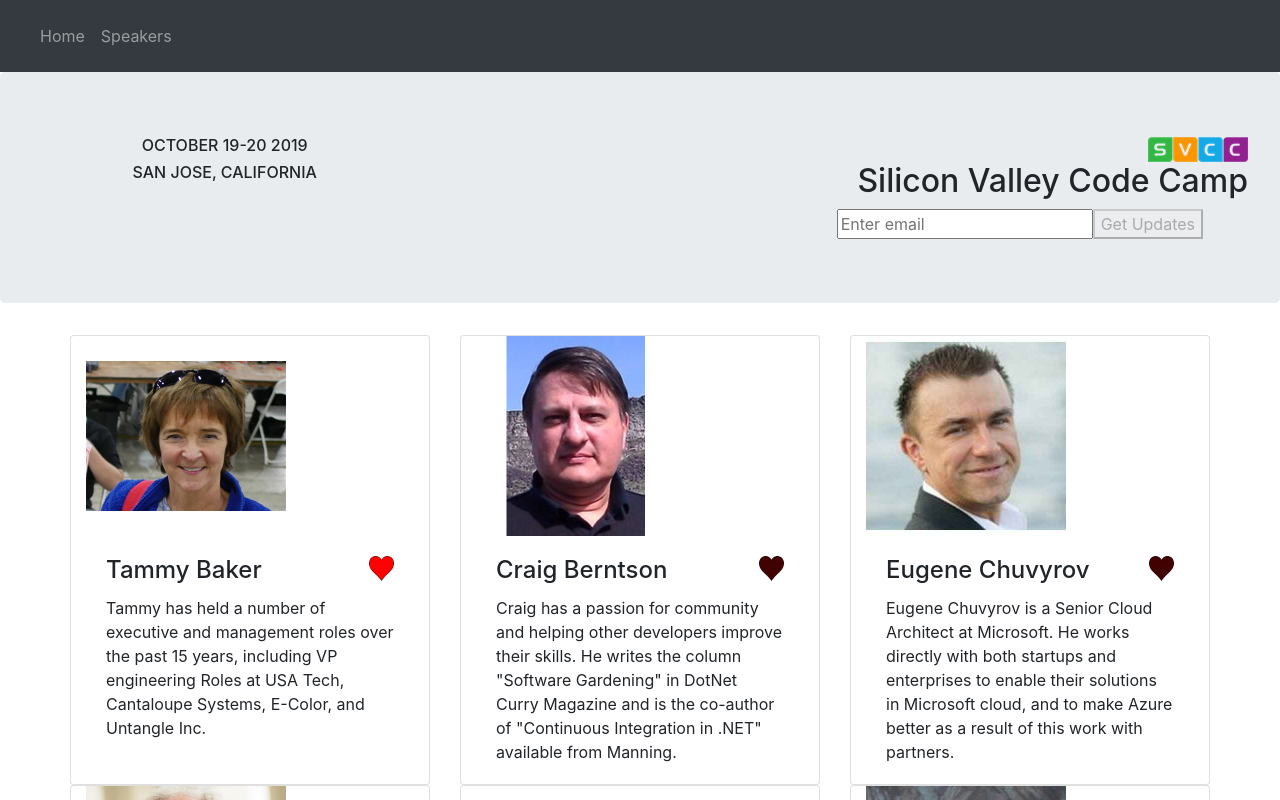
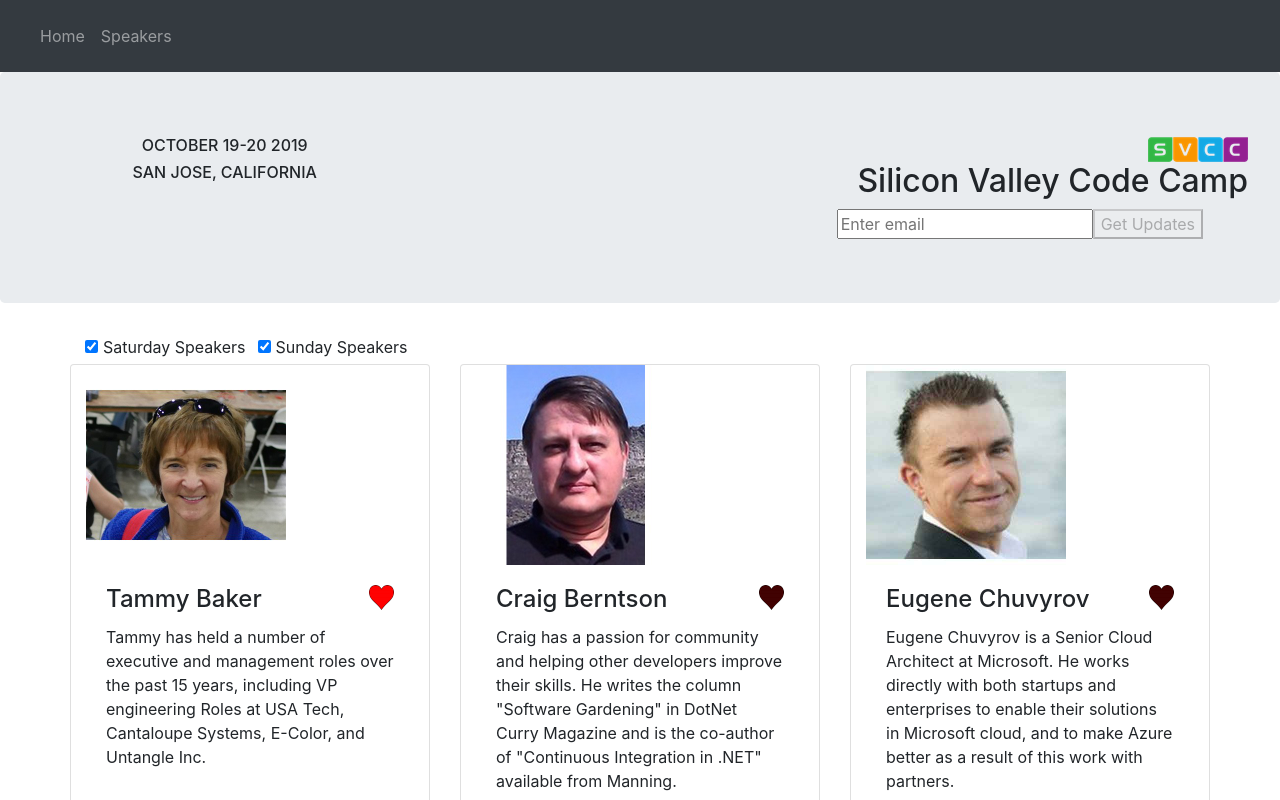
Before and after one commit to vasylsemak/ConferenceApp-React, a Next.js app: page /speakers in a window 1280 px wide. Shown: the top 800 px of the page. Built offline with nearby package versions, Linux system fonts and the light colour scheme.

Commit message:
implement 'sort by days' functionality

```diff
--- a/src/SatSunSpeakers.js
+++ b/src/SatSunSpeakers.js
@@ -1,6 +1,8 @@
 import React from 'react'
 
-const SatSunSpeakers = ({ speakSat, speakSun, handleSat, handleSun }) => (
+const SatSunSpeakers = ({
+  speakersSat, speakersSun, handleChangeSat, handleChangeSun
+}) => (
   <div className="btn-toolbar margintopbottom5 chekbox-bigger">
     <div className="hide">
       <div className="form-check-inline">
@@ -8,8 +10,8 @@
           <input
             type="checkbox"
             className="form-check-input"
-            onChange={handleSat}
-            checked={speakSat}
+            onChange={handleChangeSat}
+            checked={speakersSat}
           />
           Saturday Speakers
         </label>
@@ -19,8 +21,8 @@
           <input
             type="checkbox"
             className="form-check-input"
-            onChange={handleSun}
-            checked={speakSun}
+            onChange={handleChangeSun}
+            checked={speakersSun}
           />
           Sunday Speakers
         </label>
--- a/src/Speakers.js
+++ b/src/Speakers.js
@@ -1,29 +1,47 @@
-import React from 'react'
+import React, { useState } from 'react'
 import Menu from './Menu'
 import Header from './Header'
 import SatSunSpeakers from './SatSunSpeakers'
 import Speaker from './Speaker'
-import UseSpeakers from './useHooks/useSpeakers'
+import UseSpeakers from './useHooks/UseSpeakers'
 
 const Speakers = () => {
-  const { speakerList, isLoading, heartFavHandler } = UseSpeakers()
+  const {
+    speakerList,
+    isLoading,
+    heartFavHandler
+  } = UseSpeakers()
 
-  return isLoading ? <div>...Loading</div> :
-    (<div>
+  const [speakersSat, setSpeakersSat] = useState(true)
+  const [speakersSun, setSpeakersSun] = useState(true)
+
+  const handleChangeSat = () => setSpeakersSat(!speakersSat)
+  const handleChangeSun = () => setSpeakersSun(!speakersSun)
+
+  const satSunProps = {
+    speakersSat,
+    speakersSun,
+    handleChangeSat,
+    handleChangeSun
+  }
+
+  const sortedSpeakers = speakerList.filter(s =>
+    (speakersSat && s.sat) || (speakersSun && s.sun)
+  )
+
+  return isLoading
+    ? <div>...Loading</div>
+    : (
+      <div>
         <Menu />
         <Header />
 
         <div className='container'>
-        {/* <SatSunSpeakers
-          speakSat={speakersSat}
-          speakSun={speakersSun}
-          handleSat={handleChangeSat}
-          handleSun={handleChangeSun}
-        /> */}
+          <SatSunSpeakers {...satSunProps}/>
 
           <div className='row'>
             <div className='card-deck'>
-            {speakerList.map(s => (
+              {sortedSpeakers.map(s => (
                 <Speaker
                   key={s.id}
                   heartFavHandler={heartFavHandler}
@@ -33,8 +51,8 @@
             </div>
           </div>
         </div>
-
-    </div>)
+      </div>
+    )
 }
 
 export default Speakers
```
Also changed, not shown: src/useHooks/UseSpeakers.js (+9 -5 lines). Lines whose indentation alone changed are shown as unchanged.
